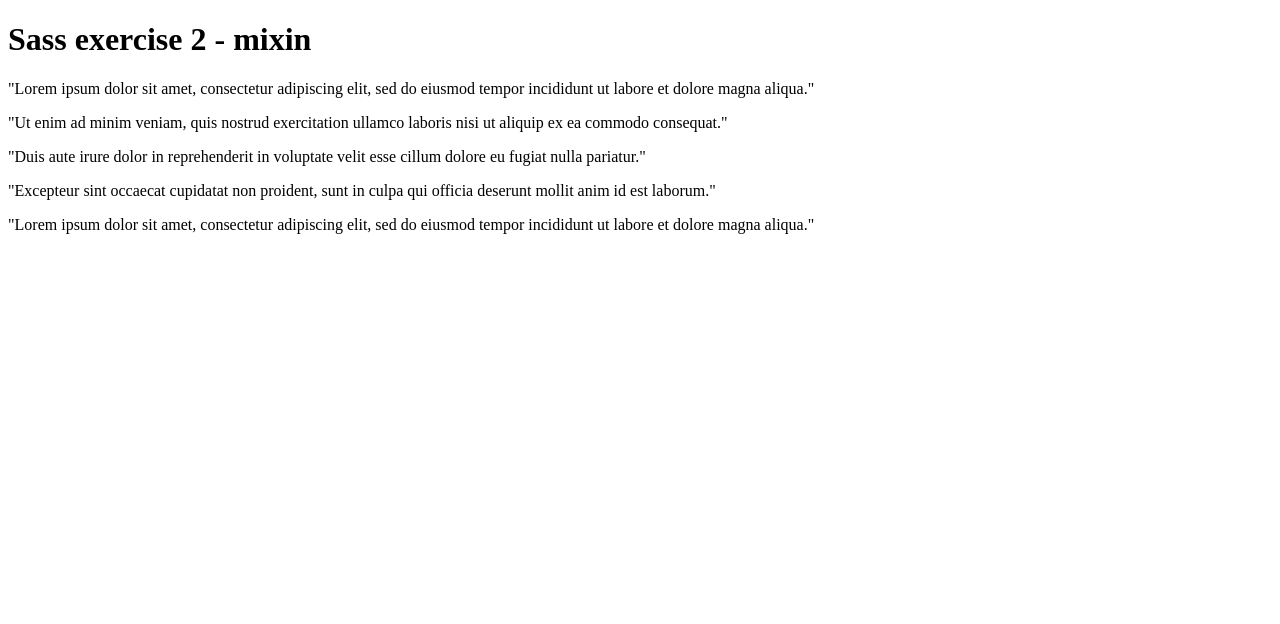
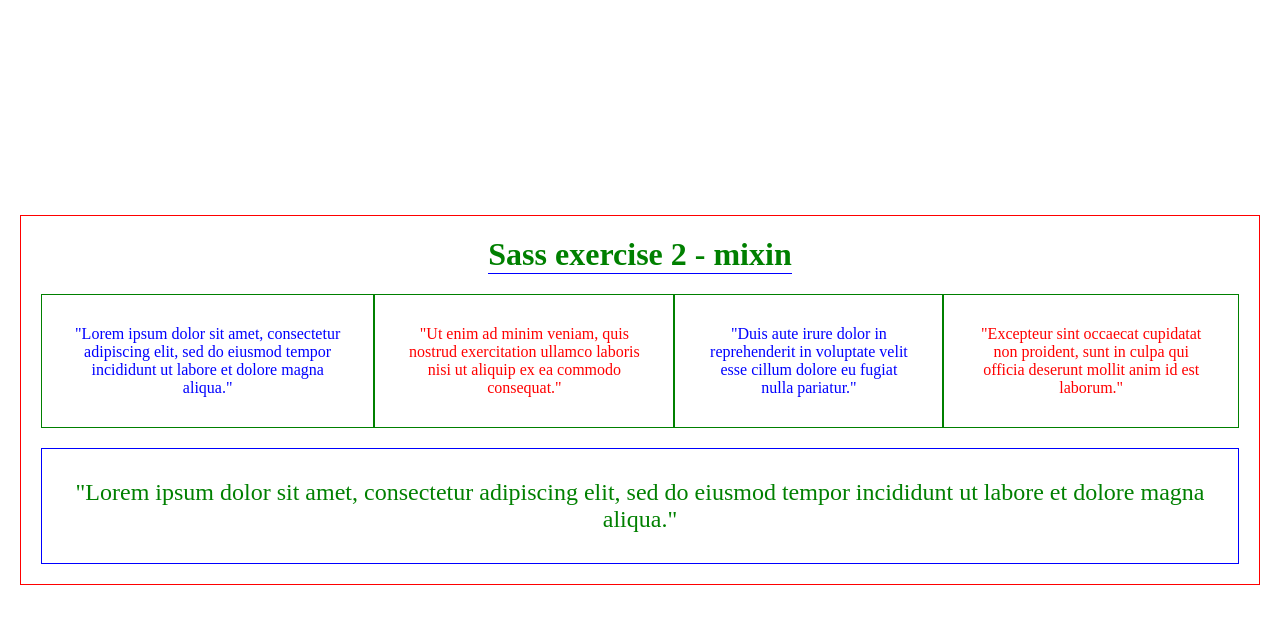
Before and after one commit to Emiliano-S/DevelHope, a plain HTML site: page 03Sass/index.html in a window 1280 px wide. Drawn offline with nearby package versions, Linux system fonts and the light colour scheme; files that its build step writes are made by us from their sources.

Commit message:
End: Ex03-Sass

```diff
--- /dev/null
+++ b/03Sass/_colors.scss
@@ -0,0 +1,3 @@
+$primary-color: red;
+$secondary-color: blue;
+$tertiary-color: green;
--- /dev/null
+++ b/03Sass/_pxChanger.scss
@@ -0,0 +1,3 @@
+@function rem($value){
+    @return(calc($value / 16) + rem);
+}
--- a/03Sass/style.scss
+++ b/03Sass/style.scss
@@ -0,0 +1,62 @@
+@use "colors" as color;
+@use "pxChanger" as px;
+
+*{
+    padding: 0;
+    margin: 0;
+    box-sizing: border-box;
+}
+
+@mixin flx-center($direction) {
+    display: flex;
+    flex-direction: $direction;
+    justify-content: center;
+    align-items: center;
+}
+
+@mixin article($color, $border-color, $font-size){
+    border: px.rem(1) solid $border-color;
+    color: $color;
+    font-size: $font-size;
+}
+
+body{
+    width: 100vw;
+    height: 100vh;
+    @include flx-center(column);
+}
+
+div{
+    @include flx-center(column);
+    border: 1px solid color.$primary-color;
+    margin: px.rem(20);
+    padding: px.rem(20);
+    gap: px.rem(20);
+    h1{
+        color: color.$tertiary-color;
+        border-bottom: px.rem(1) solid color.$secondary-color;
+    }
+    section{
+        article{
+            p{
+                padding: px.rem(30);
+                text-align: center;
+            }
+        }
+    }
+    section:first-of-type{
+        @include flx-center(row);
+        article:nth-child(odd){
+            @include article(color.$secondary-color, color.$tertiary-color, 1rem);
+        }
+        article:nth-child(even){
+            @include article(color.$primary-color, color.$tertiary-color, 1rem);
+        }
+    }
+    section:last-of-type{
+        width: 100%;
+        article{
+            @include article(color.$tertiary-color, color.$secondary-color, px.rem(24));
+        }
+    }
+}
```
Also changed, not shown: 03Sass/index.html (line endings or trailing spaces), 03Sass/style.css (added), 1 other file.
